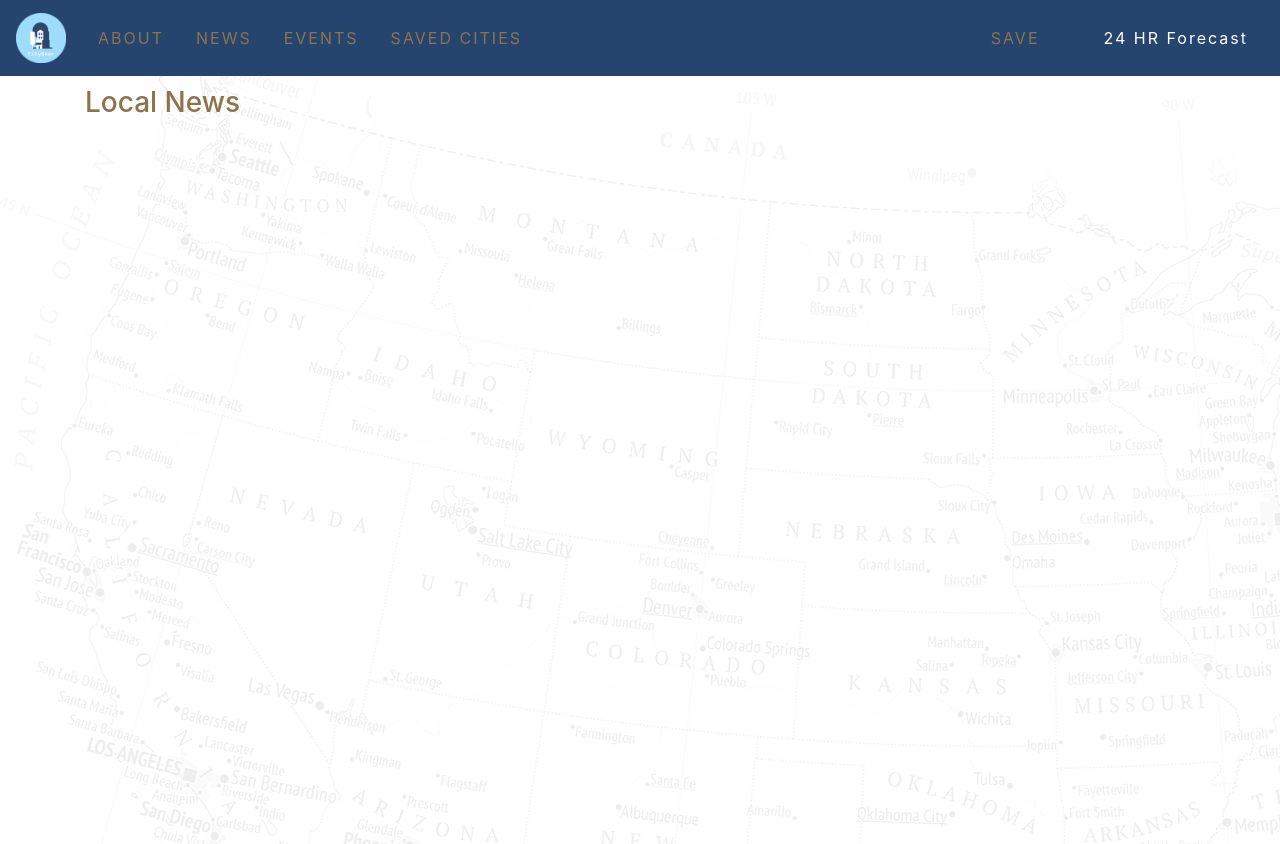
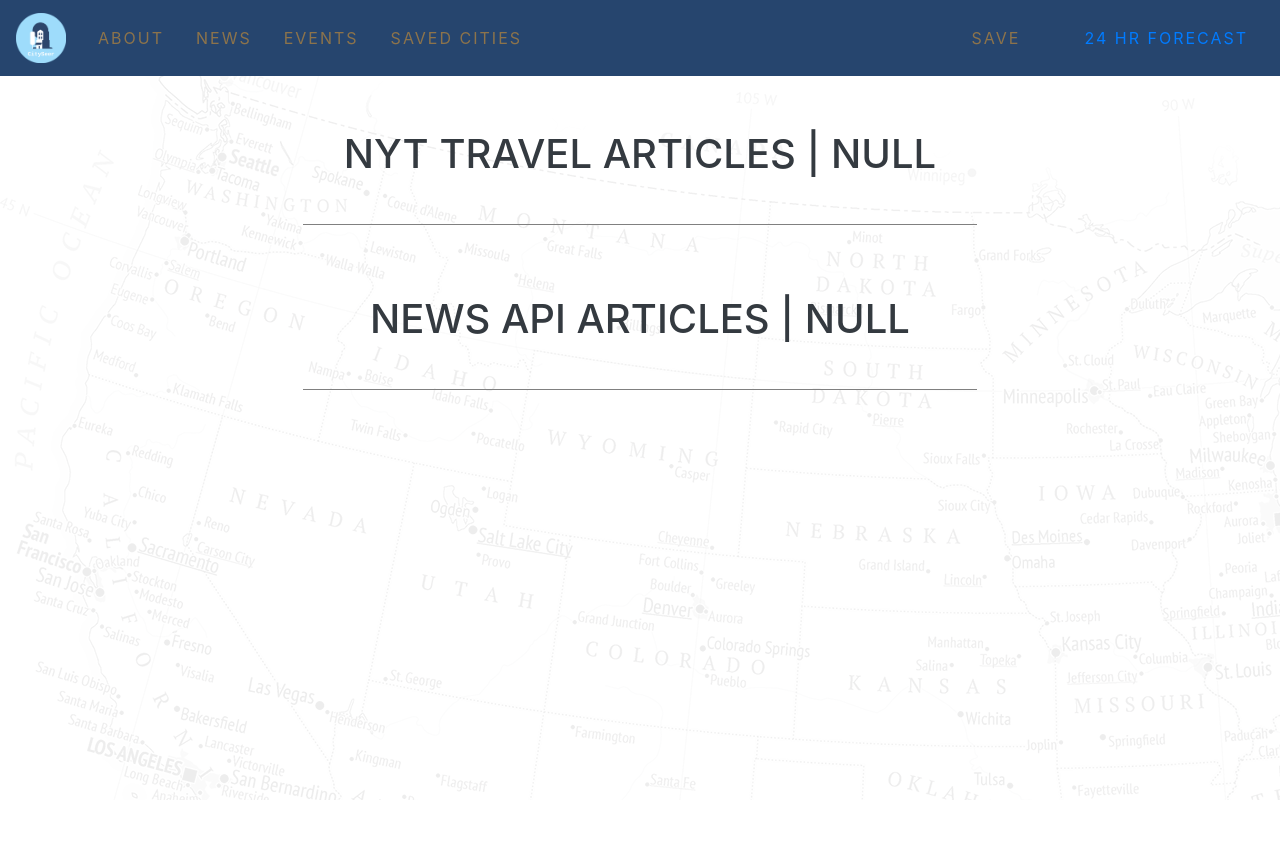
Before and after one commit to natalytak/ProjectOne, a plain HTML site: page news.html in a window 1280 px wide. After the commit the page ends 800 px from the top, so only its background shows below. Drawn offline with nearby package versions, Linux system fonts and the light colour scheme; no server answers.

Commit message:
Add files via upload

```diff
--- a/news.html
+++ b/news.html
@@ -13,7 +13,7 @@
   <link rel="stylesheet" href="https://stackpath.bootstrapcdn.com/bootstrap/4.3.1/css/bootstrap.min.css" integrity="sha384-ggOyR0iXCbMQv3Xipma34MD+dH/1fQ784/j6cY/iJTQUOhcWr7x9JvoRxT2MZw1T"
     crossorigin="anonymous" />
   <link rel="stylesheet" type="text/css" href="assets/css/style.css" />
-  <link rel="icon" type="image/png" sizes="192x192"  href="assets/images/CitySeer_house_w_title.png">
+  <link rel="icon" type="image/png" sizes="192x192" href="assets/images/CitySeer_house_w_title.png">
 
 
   <!-- Font Awesome CSS Icons (For cool glyphicons) -->
@@ -54,31 +54,45 @@
             <span id="save-button" class="overview-nav-link">Save</span>
             <span id="currentWeather"></span>
             <span class="overview-nav-link">
-              <a class="hourly-forecast" href="weatherforecast.html">24 HR Forecast</a>
+              <a href="weatherforecast.html">24 HR Forecast</a>
             </span>
           </div>
         </nav>
       </div>
     </header>
 
-    <div class="mainContentContainer">
-      <div class="container">
-
+    <br>
     <div class="row">
 
       <!-- Bootstrap Grid Divided 2: 7: 3 -->
+      <div class="col-2"></div>
 
-          <div class="col-12">
 
-            <h3>Local News</h3>
-            <a href="" id=divLink></a>
-            <div class="row" style=padding-left:30px id="display-articles"></a></div>
 
+        <!--Articles will show here-->
+        <br>
+
+        <div class="col-8"><h1 id ="cityInput1" style="text-transform: uppercase; padding-top:30px; padding-bottom:30px; color:rgba(52,58,64); text-align: center;" ></h1>
+          <hr style="border: none; border-bottom: 1px solid gray; width:80%">
+            <div class="row" style=padding-left:30px id="display-articles"></div>
+
+
+            <br>
+
+
+        <h1 id ="cityInput2" style="text-transform: uppercase; padding-top:30px; padding-bottom:30px; color:rgba(52,58,64); text-align: center;" ></h1>
+        <hr style="border: none; border-bottom: 1px solid gray; width:80%">
+        <div class="row" style=padding-left:30px id="display-news"></div>
       </div>
 
+
+        <div class="col-2"></div>
     </div>
+    <br>
+    <br>
+    <br>
     </div>
-    </div>
+
 
 
       <script src="https://cdnjs.cloudflare.com/ajax/libs/jquery/3.3.1/jquery.min.js"></script>
@@ -88,9 +102,9 @@
       <script src="https://stackpath.bootstrapcdn.com/bootstrap/4.3.1/js/bootstrap.min.js" integrity="sha384-JjSmVgyd0p3pXB1rRibZUAYoIIy6OrQ6VrjIEaFf/nJGzIxFDsf4x0xIM+B07jRM"
         crossorigin="anonymous"></script>
       <script src="assets/javascript/api-news.js"></script>
+      <script src="assets/javascript/api-news2.js"></script>
       <script src="assets/javascript/loadapi.js"></script>
-</body>
-
+      <script type="text/javascript" src="assets/javascript/firebaseTable.js"></script>
 </body>
 
 </html>
```
Lines whose indentation alone changed are shown as unchanged.
